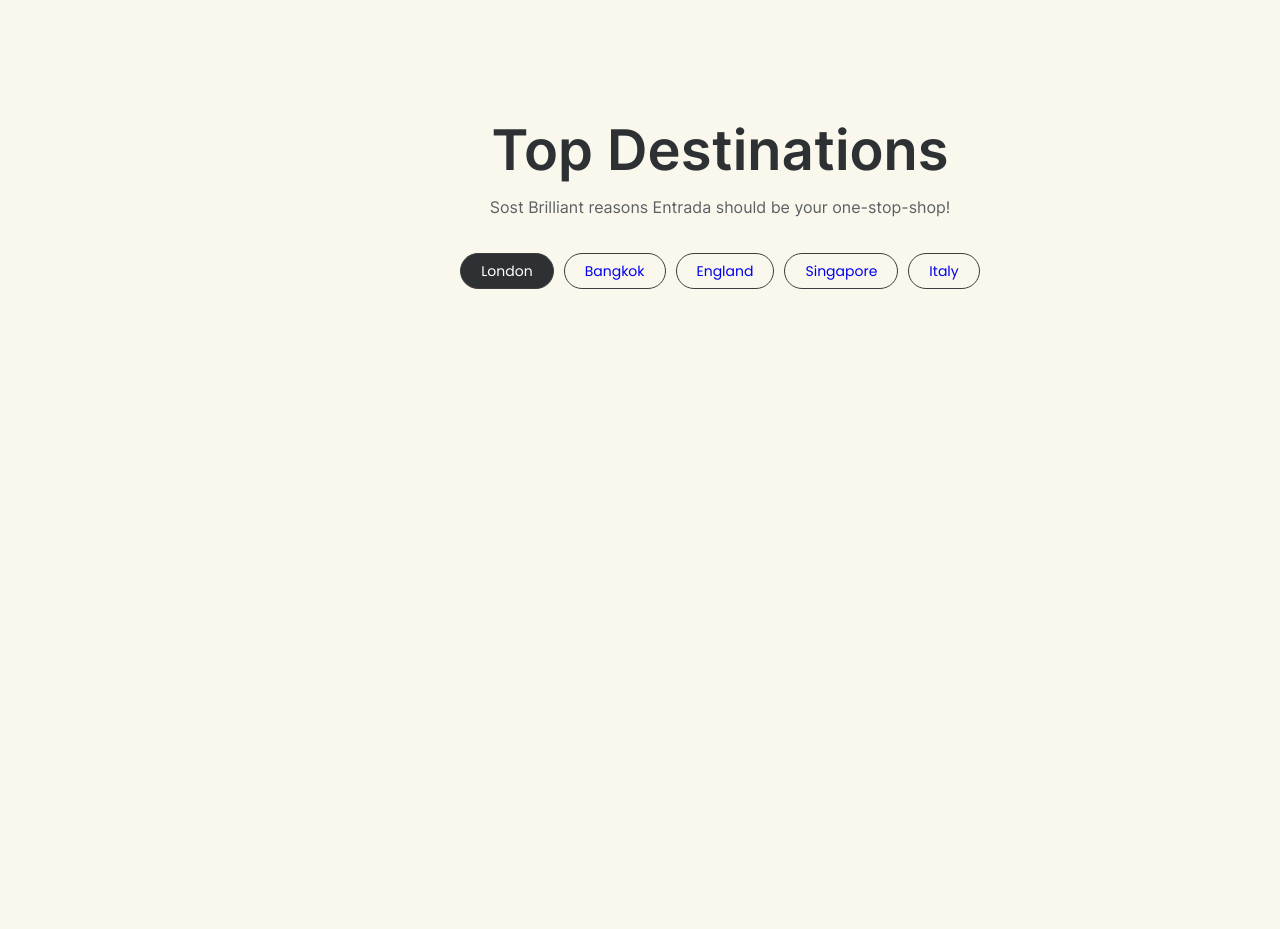
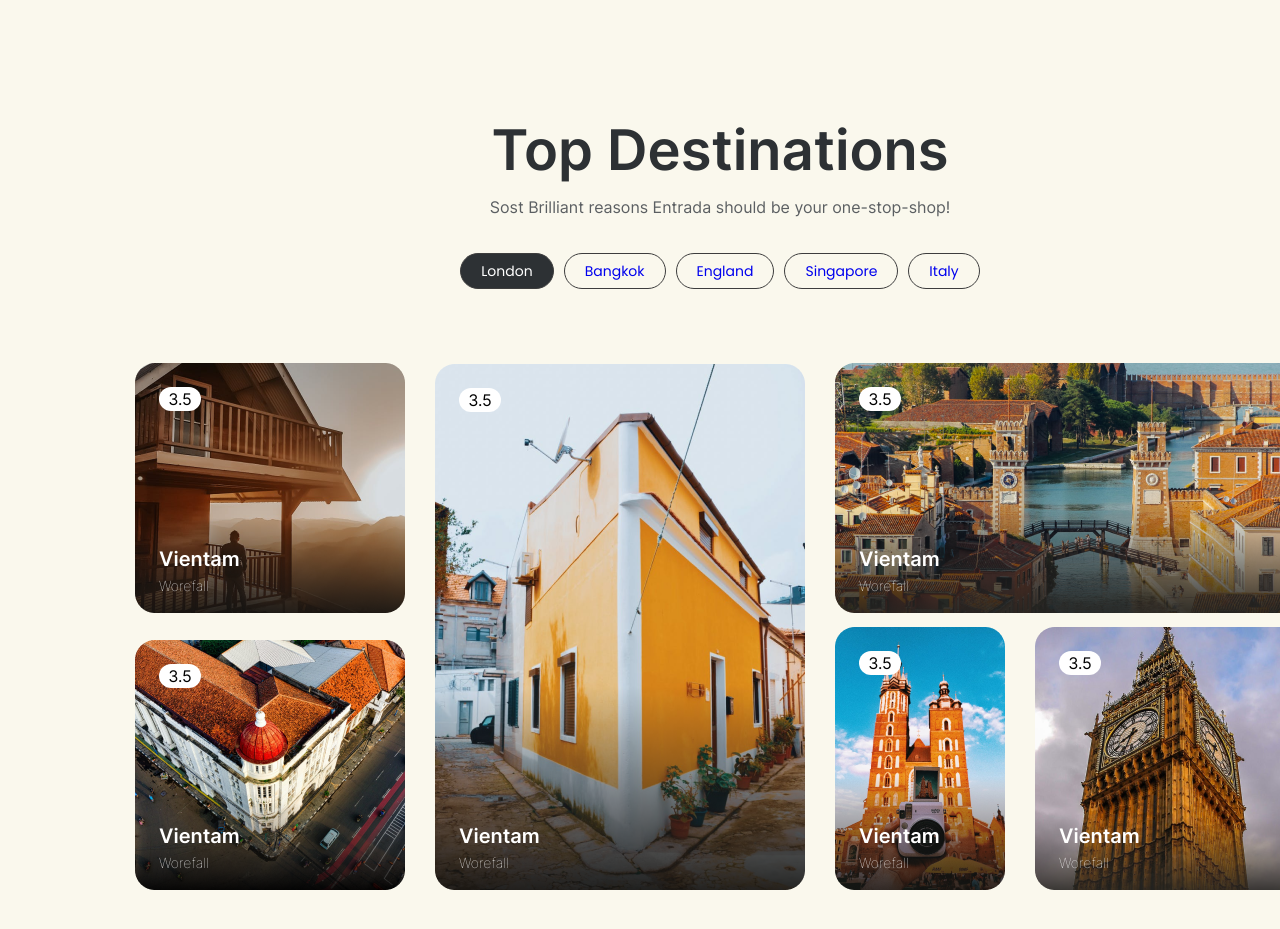
Before and after one commit to MakaBezhuashvili/Travel-Landing-Page, a plain HTML site: page index.html in a window 1280 px wide. Shown: the part 109-1038 px from the top of the page. Drawn offline with Linux system fonts and the light colour scheme.

Commit message:
add main section

```diff
--- a/assets/style/style.css
+++ b/assets/style/style.css
@@ -90,3 +90,85 @@ html {
     background: #2D3134;
     color: #FFFFFF;
 }
+
+.grid{
+    position: relative;
+}
+
+.grid p{
+    position: absolute;
+    display: flex;
+    top: 24px;
+    left: 24px;
+    font-family: inter;
+    width: 42px;
+    height: 24px;
+    background: #FFFFFF;
+    color: black;
+    justify-content: center;
+    align-items: center;
+    border-radius: 12px;
+    transition: all 0.2s ease 0s;
+}
+
+.grid h4{
+    position: absolute;
+    bottom: 48px;
+    left: 24px;
+    font-family: inter;
+    font-style: normal;
+    font-weight: 600;
+    font-size: 20px;
+    line-height: 20px;
+    color: #FFFFFF;
+}
+
+.grid h5{
+    position: absolute;
+    bottom: 24px;
+    left: 24px;
+    font-family: inter;
+    font-style: normal;
+    font-weight: 100;
+    font-size: 14px;
+    line-height: 14px;
+    color: #FFFFFF;
+}
+
+.gallery-grid {
+    display: grid;
+    grid-template-columns: 1fr 1fr 1fr 1fr 1.4fr;
+    grid-template-rows: 1fr 1fr;
+    grid-template-areas:
+        "first third third fourth fourth"
+        "second third third fifth sixth";
+    justify-content: center;
+    align-items: end;
+    row-gap: 10px;
+    column-gap: 30px;
+    margin: 51px 135px 0 135px;
+}
+
+.img1 {
+    grid-area: first;
+}
+
+.img2 {
+    grid-area: second;
+}
+
+.img3 {
+    grid-area: third;
+}
+
+.img4 {
+    grid-area: fourth;
+}
+
+.img5 {
+    grid-area: fifth;
+}
+
+.img6 {
+    grid-area: sixth;
+}
--- a/index.html
+++ b/index.html
@@ -46,6 +46,68 @@
                 </div>
              </article>
         </section>
+        <section class="gallery-grid">
+            <div class="img1">
+                <div class="grid">
+                    <a href="#">
+                        <img src="./assets/img/gallery1.png" alt="gallery image">
+                        <p>3.5</p>
+                        <h4>Vientam</h4>
+                        <h5>Worefall</h5>
+                    </a>
+                </div>
+            </div>
+            <div class="img2">
+                <div class="grid">
+                    <a href="#">
+                        <img src="./assets/img/gallery2.png" alt="gallery image">
+                        <p>3.5</p>
+                        <h4>Vientam</h4>
+                        <h5>Worefall</h5>
+                    </a>
+                </div>
+            </div>
+            <div class="img3">
+                <div class="grid">
+                    <a href="#">
+                        <img src="./assets/img/gallery3.png" alt="gallery image">
+                        <p>3.5</p>
+                        <h4>Vientam</h4>
+                        <h5>Worefall</h5>
+                    </a>
+                </div>
+            </div>
+            <div class="img4">
+                <div class="grid">
+                    <a href="#">
+                        <img src="./assets/img/gallery4.png" alt="gallery image">
+                        <p>3.5</p>
+                        <h4>Vientam</h4>
+                        <h5>Worefall</h5>
+                    </a>
+                </div>
+            </div>
+            <div class="img5">
+                <div class="grid">
+                    <a href="#">
+                        <img src="./assets/img/gallery5.png" alt="gallery image">
+                        <p>3.5</p>
+                        <h4>Vientam</h4>
+                        <h5>Worefall</h5>
+                    </a>
+                </div>
+            </div>
+            <div class="img6">
+                <div class="grid">
+                    <a href="#">
+                        <img src="./assets/img/gallery6.png" alt="gallery image">
+                        <p>3.5</p>
+                        <h4>Vientam</h4>
+                        <h5>Worefall</h5>
+                    </a>
+                </div>
+            </div>
+        </section>
     </main>
 </body>
 </html>
```
